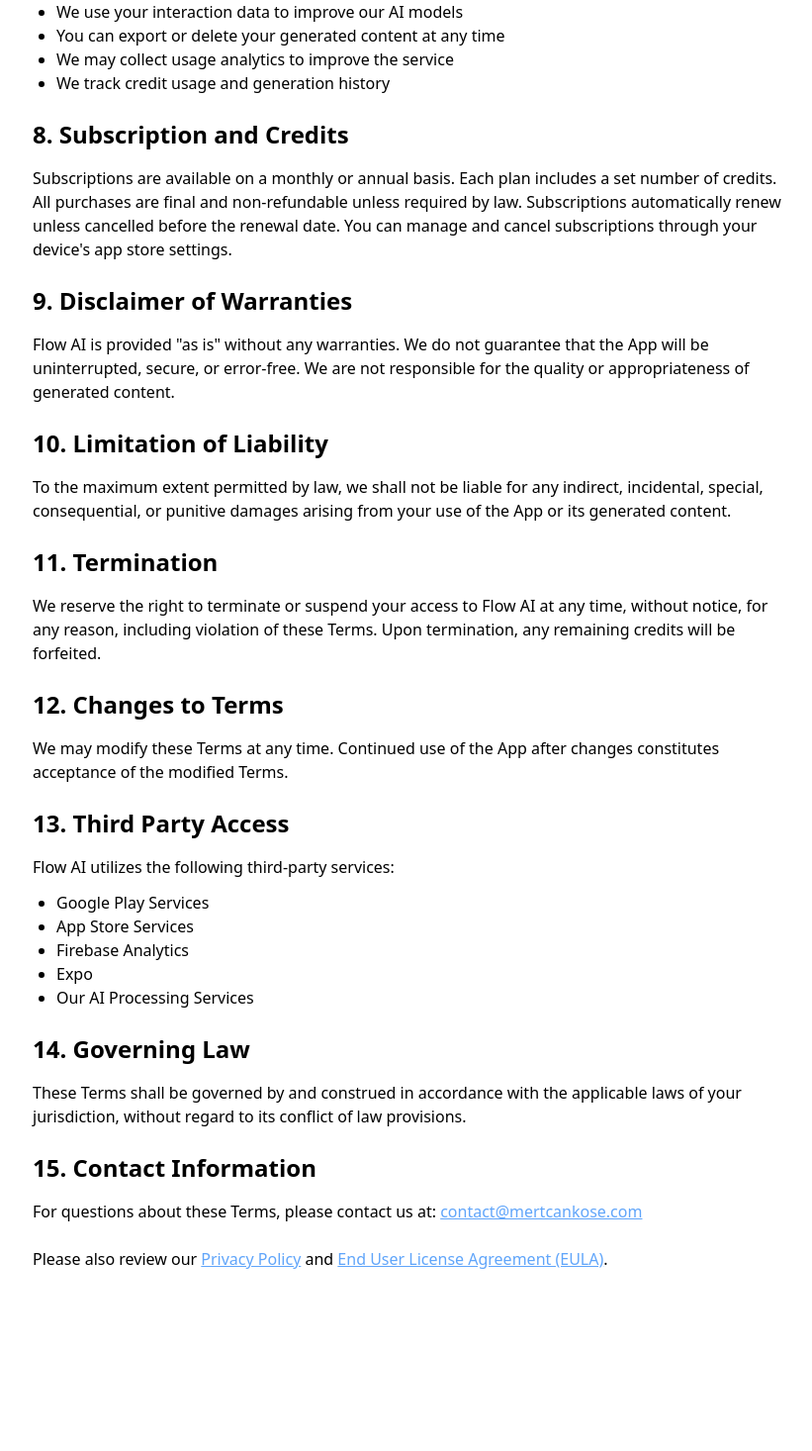
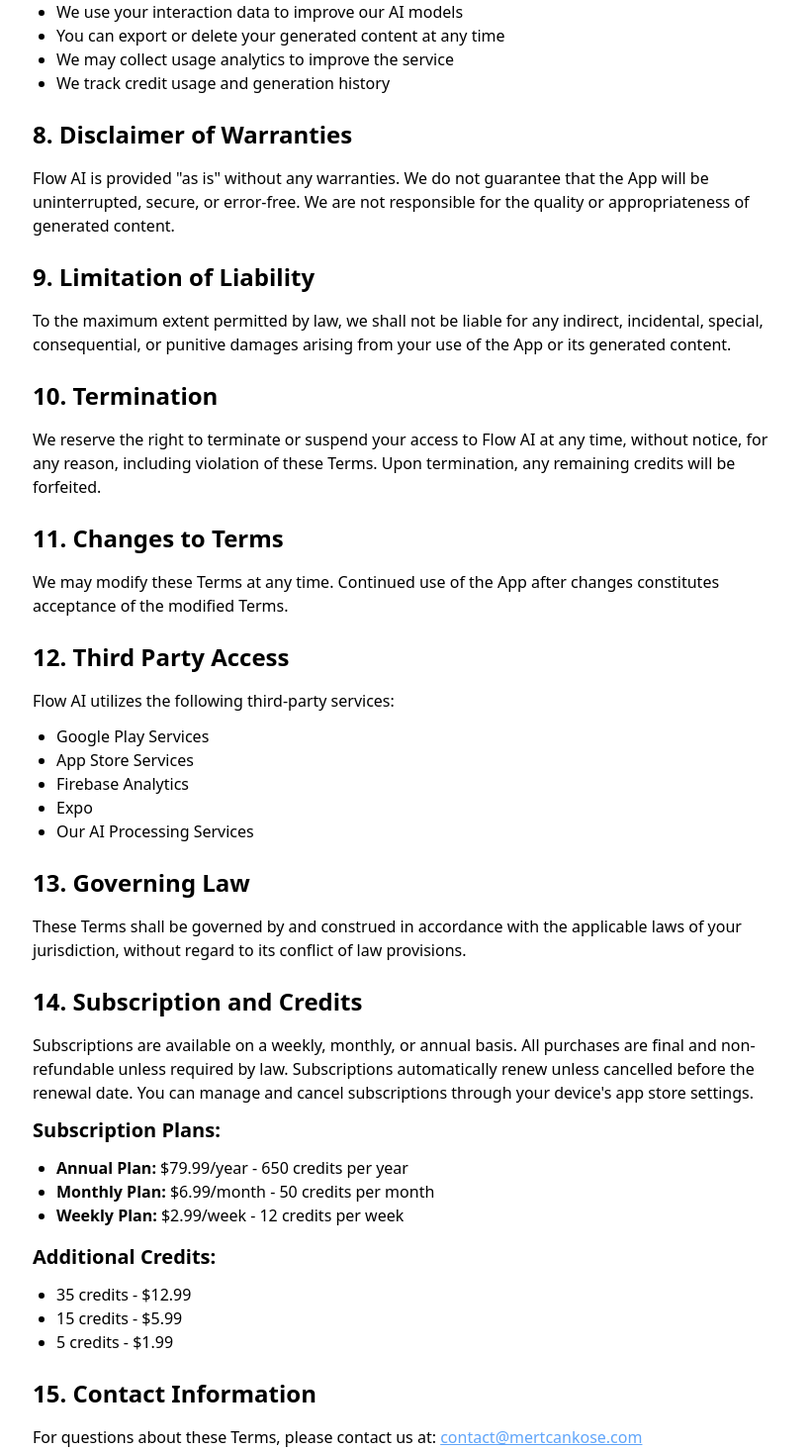
Before and after one commit to mertcankose/flowai-web, a React (Vite) app: page /terms-of-service in a window 1280 px wide. Shown: the part 1664-3130 px from the top of the page at 99% size, without its empty margins (223-1044 px from the left). Before the commit the page ends 3020 px from the top, so only its background shows below. Built offline with nearby package versions, Linux system fonts and the light colour scheme.

Commit message:
fix: subs

```diff
--- a/src/pages/Eula.tsx
+++ b/src/pages/Eula.tsx
@@ -107,6 +107,39 @@
       </section>
 
       <section className="mb-6">
+        <h2 className="text-2xl font-semibold mb-4">
+          8. Subscription Plans and Pricing
+        </h2>
+        <p className="mb-3">
+          Flow AI offers the following subscription options with included
+          credits for AI-powered rap music generation:
+        </p>
+        <h3 className="text-xl font-semibold mb-3">Subscription Plans:</h3>
+        <ul className="list-disc ml-6 mb-4">
+          <li>
+            <strong>Annual Plan:</strong> $79.99/year - 650 credits per year
+          </li>
+          <li>
+            <strong>Monthly Plan:</strong> $6.99/month - 50 credits per month
+          </li>
+          <li>
+            <strong>Weekly Plan:</strong> $2.99/week - 12 credits per week
+          </li>
+        </ul>
+        <h3 className="text-xl font-semibold mb-3">Additional Credit Packs:</h3>
+        <ul className="list-disc ml-6">
+          <li>35 credits - $12.99</li>
+          <li>15 credits - $5.99</li>
+          <li>5 credits - $1.99</li>
+        </ul>
+        <p className="mt-3">
+          Credits are consumed when generating music with our AI. Unused
+          subscription credits expire at the end of each billing period and do
+          not roll over.
+        </p>
+      </section>
+
+      <section className="mb-6">
         <h2 className="text-2xl font-semibold mb-4">Contact Us</h2>
         <p>
           If you have any questions about this Agreement or the app, please
--- a/src/pages/PrivacyPolicy.tsx
+++ b/src/pages/PrivacyPolicy.tsx
@@ -154,7 +154,29 @@
       </section>
 
       <section className="mb-6">
-        <h2 className="text-2xl font-semibold mb-4">11. Contact Us</h2>
+        <h2 className="text-2xl font-semibold mb-4">11. Subscription Plans & Pricing</h2>
+        <p className="mb-3">Flow AI offers the following subscription plans:</p>
+        <ul className="list-disc ml-6 mb-4">
+          <li>
+            <strong>Annual Plan:</strong> $79.99/year - 650 credits per year
+          </li>
+          <li>
+            <strong>Monthly Plan:</strong> $6.99/month - 50 credits per month
+          </li>
+          <li>
+            <strong>Weekly Plan:</strong> $2.99/week - 12 credits per week
+          </li>
+        </ul>
+        <p className="mb-3">Additional credits can be purchased separately:</p>
+        <ul className="list-disc ml-6">
+          <li>35 credits - $12.99</li>
+          <li>15 credits - $5.99</li>
+          <li>5 credits - $1.99</li>
+        </ul>
+      </section>
+
+      <section className="mb-6">
+        <h2 className="text-2xl font-semibold mb-4">12. Contact Us</h2>
         <p>
           For any privacy-related questions or concerns, please contact us at:{" "}
           <a
--- a/src/pages/TermsOfService.tsx
+++ b/src/pages/TermsOfService.tsx
@@ -154,20 +154,7 @@
 
       <section className="mb-6">
         <h2 className="text-2xl font-semibold mb-4">
-          8. Subscription and Credits
-        </h2>
-        <p className="mb-3">
-          Subscriptions are available on a monthly or annual basis. Each plan
-          includes a set number of credits. All purchases are final and
-          non-refundable unless required by law. Subscriptions automatically
-          renew unless cancelled before the renewal date. You can manage and
-          cancel subscriptions through your device's app store settings.
-        </p>
-      </section>
-
-      <section className="mb-6">
-        <h2 className="text-2xl font-semibold mb-4">
-          9. Disclaimer of Warranties
+          8. Disclaimer of Warranties
         </h2>
         <p>
           Flow AI is provided "as is" without any warranties. We do not
@@ -179,7 +166,7 @@
 
       <section className="mb-6">
         <h2 className="text-2xl font-semibold mb-4">
-          10. Limitation of Liability
+          9. Limitation of Liability
         </h2>
         <p>
           To the maximum extent permitted by law, we shall not be liable for any
@@ -189,7 +176,7 @@
       </section>
 
       <section className="mb-6">
-        <h2 className="text-2xl font-semibold mb-4">11. Termination</h2>
+        <h2 className="text-2xl font-semibold mb-4">10. Termination</h2>
         <p>
           We reserve the right to terminate or suspend your access to Flow AI at
           any time, without notice, for any reason, including violation of these
@@ -198,7 +185,7 @@
       </section>
 
       <section className="mb-6">
-        <h2 className="text-2xl font-semibold mb-4">12. Changes to Terms</h2>
+        <h2 className="text-2xl font-semibold mb-4">11. Changes to Terms</h2>
         <p>
           We may modify these Terms at any time. Continued use of the App after
           changes constitutes acceptance of the modified Terms.
@@ -206,7 +193,7 @@
       </section>
 
       <section className="mb-6">
-        <h2 className="text-2xl font-semibold mb-4">13. Third Party Access</h2>
+        <h2 className="text-2xl font-semibold mb-4">12. Third Party Access</h2>
         <p className="mb-3">
           Flow AI utilizes the following third-party services:
         </p>
@@ -220,12 +207,43 @@
       </section>
 
       <section className="mb-6">
-        <h2 className="text-2xl font-semibold mb-4">14. Governing Law</h2>
+        <h2 className="text-2xl font-semibold mb-4">13. Governing Law</h2>
         <p>
           These Terms shall be governed by and construed in accordance with the
           applicable laws of your jurisdiction, without regard to its conflict
           of law provisions.
         </p>
+      </section>
+
+      <section className="mb-6">
+        <h2 className="text-2xl font-semibold mb-4">
+          14. Subscription and Credits
+        </h2>
+        <p className="mb-3">
+          Subscriptions are available on a weekly, monthly, or annual basis.
+          All purchases are final and non-refundable unless required by law.
+          Subscriptions automatically renew unless cancelled before the renewal
+          date. You can manage and cancel subscriptions through your device's
+          app store settings.
+        </p>
+        <h3 className="text-xl font-semibold mb-3">Subscription Plans:</h3>
+        <ul className="list-disc ml-6 mb-4">
+          <li>
+            <strong>Annual Plan:</strong> $79.99/year - 650 credits per year
+          </li>
+          <li>
+            <strong>Monthly Plan:</strong> $6.99/month - 50 credits per month
+          </li>
+          <li>
+            <strong>Weekly Plan:</strong> $2.99/week - 12 credits per week
+          </li>
+        </ul>
+        <h3 className="text-xl font-semibold mb-3">Additional Credits:</h3>
+        <ul className="list-disc ml-6">
+          <li>35 credits - $12.99</li>
+          <li>15 credits - $5.99</li>
+          <li>5 credits - $1.99</li>
+        </ul>
       </section>
 
       <section className="mb-6">
```
